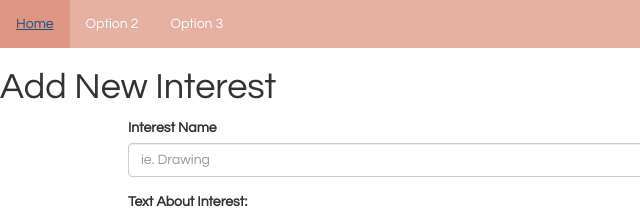
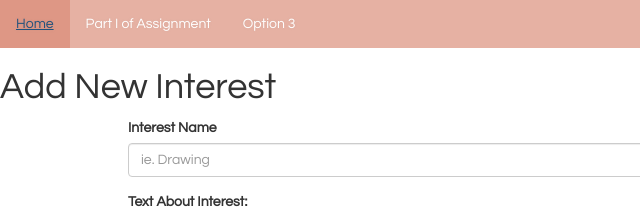
Before and after one commit to kevinawongw/kevinawongw.github.io, a plain HTML site: page form.html in a window 1280 px wide. Shown: the top 215 px of the page, 0-640 px from the left. Drawn offline with nearby package versions, Linux system fonts and the light colour scheme.

Commit message:
Changed Nav

```diff
--- a/form.html
+++ b/form.html
@@ -191,7 +191,7 @@
 
       <ul>
         <li><a class="active" href="index.html">Home</a></li>
-        <li><a href="#news">Option 2</a></li>
+        <li><a href="mypage.html"> Part I of Assignment</a></li>
         <li><a href="#contact">Option 3</a></li>
       </ul>
 
```
Also changed, not shown: mypage.html (+1 -1 lines).
